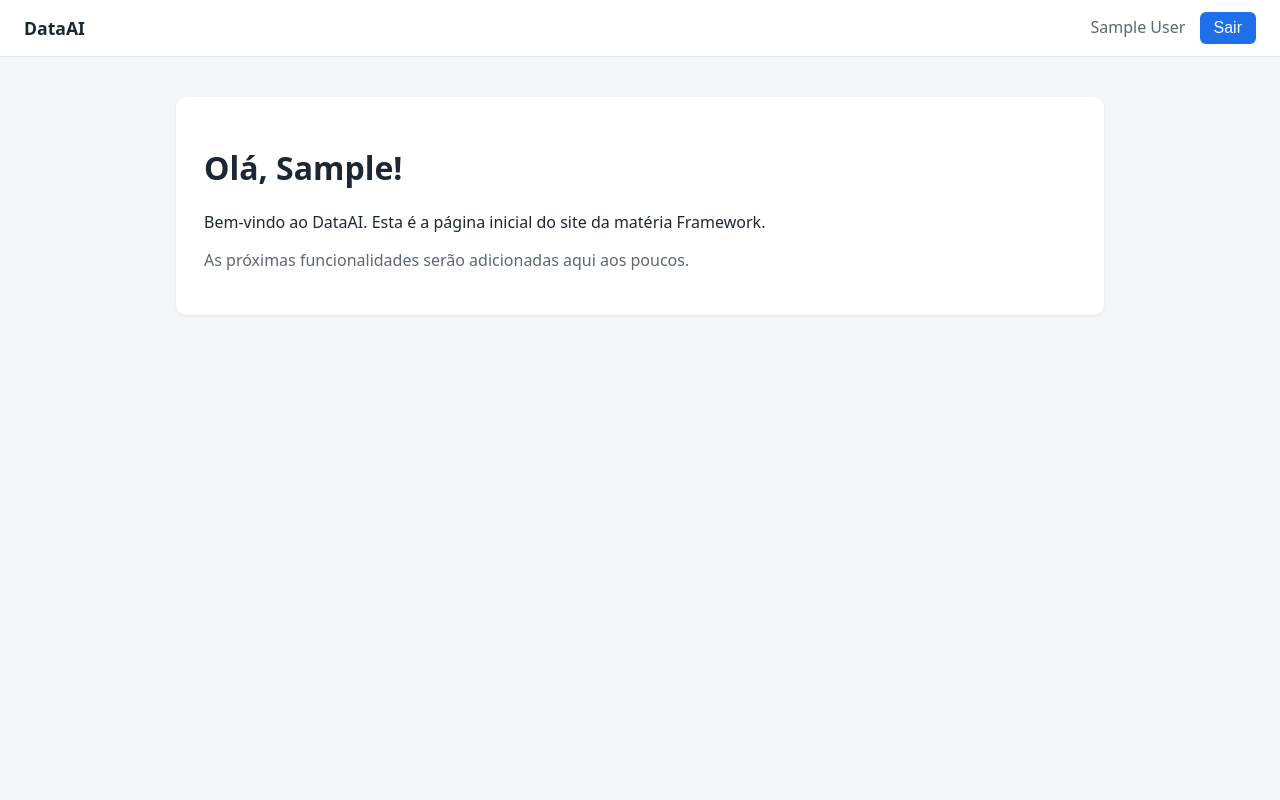
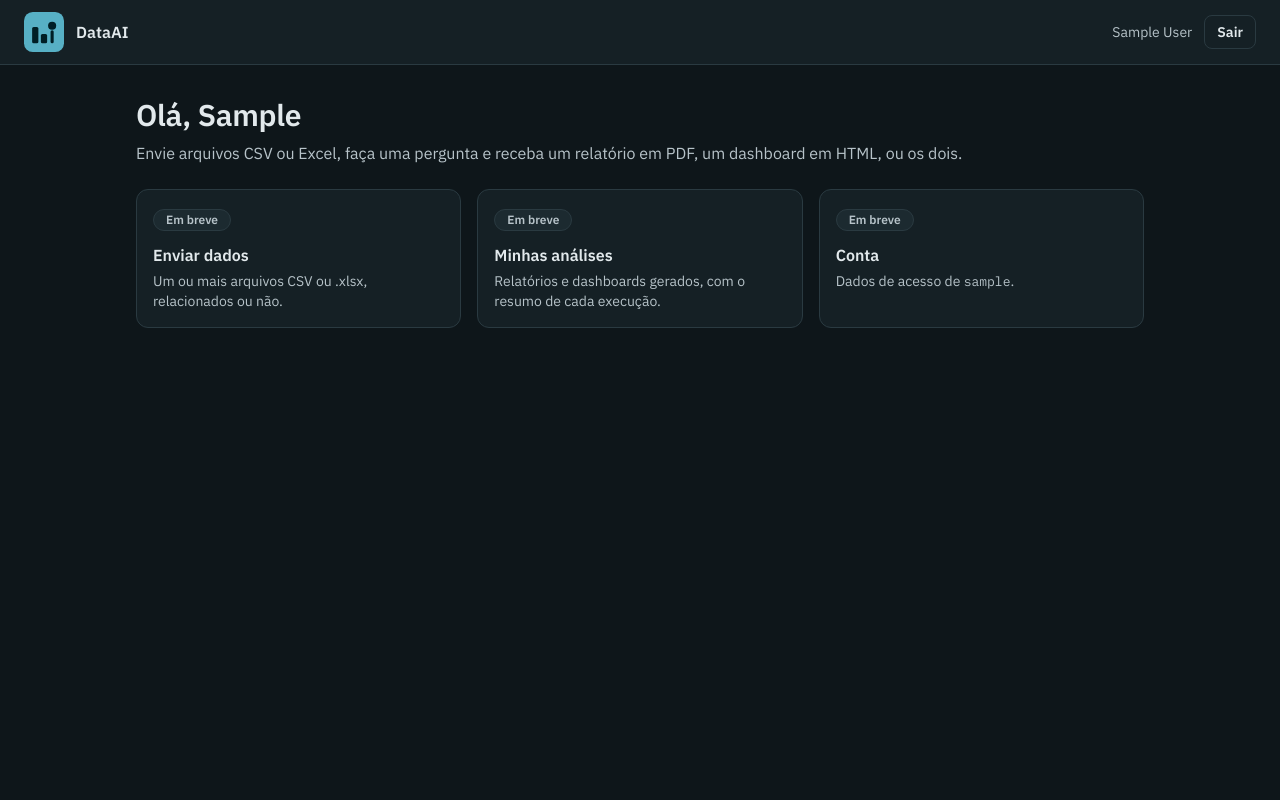
Before and after one commit to ribeiropvb/DataAI, a Django app: page / in a window 1280 px wide. Run offline with Django 4.2, Linux system fonts and the light colour scheme; the visitor is signed in with stand-in values (Sample User, id 1).

Commit message:
Aplica a identidade visual do DataAI em tema escuro no login e na home
Tokens do tema escuro (skill brand-identity), IBM Plex Sans/Mono e o
simbolo barra-fonte servidos como arquivos estaticos do app contas.

Co-Authored-By: Claude Opus 5.5 <noreply@anthropic.com>

```diff
--- /dev/null
+++ b/materia2-framework/contas/static/contas/dataai.css
@@ -0,0 +1,187 @@
+/* DataAI · tema escuro
+   Valores copiados de materia1-dataai/dataai/brand/tokens.json (skill brand-identity).
+   Uma cor nova entra primeiro no tokens.json e só depois aqui. */
+
+@font-face { font-family: "IBM Plex Sans"; src: url("fonts/IBMPlexSans-Regular.ttf") format("truetype"); font-weight: 400; font-display: swap; }
+@font-face { font-family: "IBM Plex Sans"; src: url("fonts/IBMPlexSans-Medium.ttf") format("truetype"); font-weight: 500; font-display: swap; }
+@font-face { font-family: "IBM Plex Sans"; src: url("fonts/IBMPlexSans-SemiBold.ttf") format("truetype"); font-weight: 600; font-display: swap; }
+@font-face { font-family: "IBM Plex Mono"; src: url("fonts/IBMPlexMono-Regular.ttf") format("truetype"); font-weight: 400; font-display: swap; }
+
+:root {
+  color-scheme: dark;
+
+  /* Interface (tema escuro) */
+  --fundo: #0E161A;
+  --superficie: #152025;
+  --superficie-elevada: #1C2A30;
+  --linha: #2A3A41;
+  --tinta: #E2E9EC;
+  --tinta-suave: #B7C3C9;
+  --marca: #57B0C5;
+  --marca-forte: #8CCDDD;
+  --sobre-marca: #001F26;
+  --foco: #8CCDDD;
+  --erro: #F98F87;
+  --erro-fundo: #4B1D1B;
+  --info: #9AC0F8;
+  --info-fundo: #1B2C44;
+
+  /* Espaço e forma (grade de 4 px) */
+  --espaco-1: 4px;
+  --espaco-2: 8px;
+  --espaco-3: 12px;
+  --espaco-4: 16px;
+  --espaco-6: 24px;
+  --espaco-8: 32px;
+  --espaco-12: 48px;
+  --raio-m: 8px;
+  --raio-g: 12px;
+  --raio-pilula: 999px;
+
+  --font-sans: "IBM Plex Sans", "Segoe UI", system-ui, sans-serif;
+  --font-mono: "IBM Plex Mono", Consolas, ui-monospace, monospace;
+}
+
+* { box-sizing: border-box; }
+
+html, body { margin: 0; }
+
+body {
+  min-height: 100vh;
+  background: var(--fundo);
+  color: var(--tinta);
+  font-family: var(--font-sans);
+  font-size: 16px;
+  line-height: 24px;
+  font-variant-numeric: tabular-nums;
+  -webkit-font-smoothing: antialiased;
+}
+
+a { color: var(--marca); }
+
+:focus-visible { outline: 2px solid var(--foco); outline-offset: 2px; }
+
+/* Tipografia (escala da marca) */
+.titulo-2 { font-size: 30px; line-height: 36px; font-weight: 600; letter-spacing: -0.01em; margin: 0; }
+.titulo-3 { font-size: 24px; line-height: 30px; font-weight: 600; margin: 0; }
+.corpo-p { font-size: 14px; line-height: 20px; }
+.rotulo { font-size: 12px; line-height: 16px; font-weight: 600; letter-spacing: 0.06em; text-transform: uppercase; color: var(--tinta-suave); }
+.suave { color: var(--tinta-suave); }
+.codigo { font-family: var(--font-mono); font-size: 13px; }
+
+/* Marca */
+.marca { display: flex; align-items: center; gap: var(--espaco-3); text-decoration: none; color: var(--tinta); }
+.marca img { width: 40px; height: 40px; display: block; }
+.marca span { font-size: 20px; line-height: 28px; font-weight: 600; }
+
+/* Cabeçalho */
+.topo {
+  display: flex;
+  align-items: center;
+  justify-content: space-between;
+  gap: var(--espaco-4);
+  padding: var(--espaco-3) var(--espaco-6);
+  background: var(--superficie);
+  border-bottom: 1px solid var(--linha);
+}
+.topo form { display: flex; align-items: center; gap: var(--espaco-3); margin: 0; }
+
+/* Conteúdo */
+.conteudo { max-width: 1040px; margin: 0 auto; padding: var(--espaco-8) var(--espaco-4); }
+.conteudo > * + * { margin-top: var(--espaco-6); }
+
+.cartao {
+  background: var(--superficie);
+  border: 1px solid var(--linha);
+  border-radius: var(--raio-g);
+  padding: var(--espaco-6);
+}
+
+.grade {
+  display: grid;
+  grid-template-columns: repeat(auto-fit, minmax(240px, 1fr));
+  gap: var(--espaco-4);
+}
+.grade .cartao { padding: var(--espaco-4); }
+.recurso h2 { margin: var(--espaco-3) 0 0; font-size: 16px; line-height: 24px; font-weight: 600; }
+.recurso p { margin: var(--espaco-1) 0 0; }
+.boas-vindas p { margin: var(--espaco-2) 0 0; }
+.marca-topo span { font-size: 16px; line-height: 24px; }
+
+.selo {
+  display: inline-block;
+  padding: 2px var(--espaco-3);
+  border-radius: var(--raio-pilula);
+  background: var(--superficie-elevada);
+  border: 1px solid var(--linha);
+  color: var(--tinta-suave);
+  font-size: 12px;
+  line-height: 16px;
+  font-weight: 600;
+}
+
+/* Login */
+.tela-login {
+  min-height: 100vh;
+  display: grid;
+  place-items: center;
+  padding: var(--espaco-6) var(--espaco-4);
+}
+.login { width: 100%; max-width: 400px; }
+.login .marca { margin-bottom: var(--espaco-6); }
+.login .titulo-3 + p { margin: var(--espaco-2) 0 var(--espaco-6); }
+.rodape-login { margin-top: var(--espaco-6); text-align: center; }
+
+/* Formulário */
+.campo + .campo { margin-top: var(--espaco-4); }
+.campo label { display: block; margin-bottom: var(--espaco-2); font-size: 14px; line-height: 20px; font-weight: 500; }
+.campo input {
+  width: 100%;
+  padding: 10px var(--espaco-3);
+  background: var(--fundo);
+  color: var(--tinta);
+  border: 1px solid var(--linha);
+  border-radius: var(--raio-m);
+  font: inherit;
+}
+.campo input:hover { border-color: var(--tinta-suave); }
+.campo input:focus { outline: 2px solid var(--foco); outline-offset: 0; border-color: transparent; }
+
+.botao {
+  display: inline-flex;
+  align-items: center;
+  justify-content: center;
+  gap: var(--espaco-2);
+  padding: 10px var(--espaco-4);
+  border-radius: var(--raio-m);
+  border: 1px solid var(--marca);
+  background: var(--marca);
+  color: var(--sobre-marca);
+  font: inherit;
+  font-weight: 600;
+  cursor: pointer;
+}
+.botao:hover { background: var(--marca-forte); border-color: var(--marca-forte); }
+.botao-largo { width: 100%; margin-top: var(--espaco-6); }
+.botao-secundario { background: transparent; color: var(--tinta); border-color: var(--linha); font-size: 14px; line-height: 20px; padding: 6px var(--espaco-3); }
+.botao-secundario:hover { background: var(--superficie-elevada); border-color: var(--linha); }
+
+/* Estados do sistema: sempre com ícone e palavra */
+.aviso {
+  display: flex;
+  gap: var(--espaco-2);
+  align-items: flex-start;
+  margin-top: var(--espaco-4);
+  padding: var(--espaco-3);
+  border-radius: var(--raio-m);
+  font-size: 14px;
+  line-height: 20px;
+}
+.aviso-erro { background: var(--erro-fundo); color: var(--erro); }
+.aviso-info { background: var(--info-fundo); color: var(--info); }
+
+@media (max-width: 560px) {
+  .topo { padding: var(--espaco-3) var(--espaco-4); }
+  .topo .usuario { display: none; }
+  .titulo-2 { font-size: 24px; line-height: 30px; }
+}
--- a/materia2-framework/contas/templates/contas/base.html
+++ b/materia2-framework/contas/templates/contas/base.html
@@ -1,37 +1,29 @@
-<!doctype html>
+{% load static %}<!doctype html>
 <html lang="pt-br">
 <head>
   <meta charset="utf-8">
   <meta name="viewport" content="width=device-width, initial-scale=1">
+  <meta name="color-scheme" content="dark">
   <title>{% block title %}DataAI{% endblock %}</title>
-  <style>
-    :root { --fundo:#f4f6f8; --cartao:#fff; --texto:#1d2733; --suave:#5b6775; --destaque:#1f6feb; --erro:#c62828; }
-    * { box-sizing: border-box; }
-    body { margin:0; font-family: system-ui, -apple-system, "Segoe UI", sans-serif; background:var(--fundo); color:var(--texto); }
-    header { display:flex; justify-content:space-between; align-items:center; padding:12px 24px; background:var(--cartao); border-bottom:1px solid #dde3ea; }
-    header strong { font-size:1.1rem; }
-    main { max-width:960px; margin:40px auto; padding:0 16px; }
-    .cartao { background:var(--cartao); border-radius:10px; padding:28px; box-shadow:0 1px 3px rgba(0,0,0,.08); }
-    .login { max-width:380px; margin:80px auto; }
-    label { display:block; margin:14px 0 6px; font-weight:600; }
-    input[type=text], input[type=password] { width:100%; padding:10px; border:1px solid #c5ced8; border-radius:6px; font-size:1rem; }
-    button { margin-top:20px; width:100%; padding:11px; border:0; border-radius:6px; background:var(--destaque); color:#fff; font-size:1rem; cursor:pointer; }
-    header button { width:auto; margin:0 0 0 10px; padding:7px 14px; }
-    .erro { color:var(--erro); margin-top:10px; }
-    .suave { color:var(--suave); }
-  </style>
+  <link rel="icon" type="image/svg+xml" href="{% static 'contas/dataai-marca-escuro.svg' %}">
+  <link rel="stylesheet" href="{% static 'contas/dataai.css' %}">
 </head>
 <body>
-  {% if user.is_authenticated %}
-  <header>
-    <strong>DataAI</strong>
+  {% block corpo %}
+  <header class="topo">
+    <a class="marca marca-topo" href="{% url 'contas:home' %}">
+      <img src="{% static 'contas/dataai-marca-escuro.svg' %}" alt="">
+      <span>DataAI</span>
+    </a>
+    {% if user.is_authenticated %}
     <form method="post" action="{% url 'contas:logout' %}">
       {% csrf_token %}
-      <span class="suave">{{ user }}</span>
-      <button type="submit">Sair</button>
+      <span class="usuario corpo-p suave">{{ user }}</span>
+      <button type="submit" class="botao botao-secundario">Sair</button>
     </form>
+    {% endif %}
   </header>
-  {% endif %}
-  <main>{% block content %}{% endblock %}</main>
+  <main class="conteudo">{% block content %}{% endblock %}</main>
+  {% endblock %}
 </body>
 </html>
--- a/materia2-framework/contas/templates/contas/home.html
+++ b/materia2-framework/contas/templates/contas/home.html
@@ -1,9 +1,26 @@
 {% extends 'contas/base.html' %}
 {% block title %}Início · DataAI{% endblock %}
 {% block content %}
-<div class="cartao">
-  <h1>Olá, {{ user.first_name|default:user.username }}!</h1>
-  <p>Bem-vindo ao DataAI. Esta é a página inicial do site da matéria Framework.</p>
-  <p class="suave">As próximas funcionalidades serão adicionadas aqui aos poucos.</p>
-</div>
+<section class="boas-vindas">
+  <h1 class="titulo-2">Olá, {{ user.first_name|default:user.username }}</h1>
+  <p class="suave">Envie arquivos CSV ou Excel, faça uma pergunta e receba um relatório em PDF, um dashboard em HTML, ou os dois.</p>
+</section>
+
+<section class="grade" aria-label="Recursos">
+  <article class="cartao recurso">
+    <span class="selo">Em breve</span>
+    <h2>Enviar dados</h2>
+    <p class="corpo-p suave">Um ou mais arquivos CSV ou .xlsx, relacionados ou não.</p>
+  </article>
+  <article class="cartao recurso">
+    <span class="selo">Em breve</span>
+    <h2>Minhas análises</h2>
+    <p class="corpo-p suave">Relatórios e dashboards gerados, com o resumo de cada execução.</p>
+  </article>
+  <article class="cartao recurso">
+    <span class="selo">Em breve</span>
+    <h2>Conta</h2>
+    <p class="corpo-p suave">Dados de acesso de <span class="codigo">{{ user.username }}</span>.</p>
+  </article>
+</section>
 {% endblock %}
--- a/materia2-framework/contas/tests.py
+++ b/materia2-framework/contas/tests.py
@@ -25,7 +25,7 @@ class LoginHomeTests(TestCase):
         resposta = self.client.post(
             reverse('contas:login'), {'username': 'ana', 'password': 'errada'}
         )
-        self.assertContains(resposta, 'Usuário ou senha incorretos')
+        self.assertContains(resposta, 'usuário ou senha incorretos')
 
     def test_logout_volta_para_login(self):
         self.client.force_login(self.usuario)
```
Also changed, not shown: materia2-framework/contas/static/contas/fonts/OFL.txt (added, +93 -0 lines), materia2-framework/contas/templates/contas/login.html (+27 -10 lines), materia2-framework/contas/static/contas/dataai-marca-escuro.svg (added), materia2-framework/contas/static/contas/fonts/IBMPlexMono-Regular.ttf (added), materia2-framework/contas/static/contas/fonts/IBMPlexSans-Medium.ttf (added), materia2-framework/contas/static/contas/fonts/IBMPlexSans-Regular.ttf (added), materia2-framework/contas/static/contas/fonts/IBMPlexSans-SemiBold.ttf (added).
